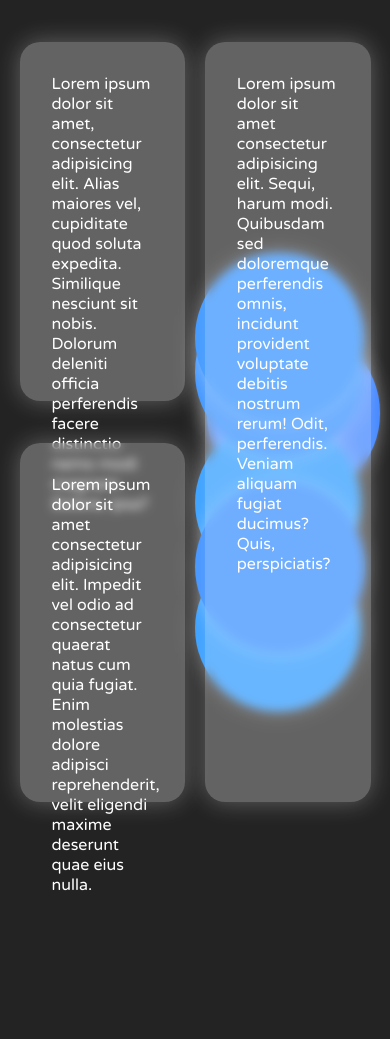
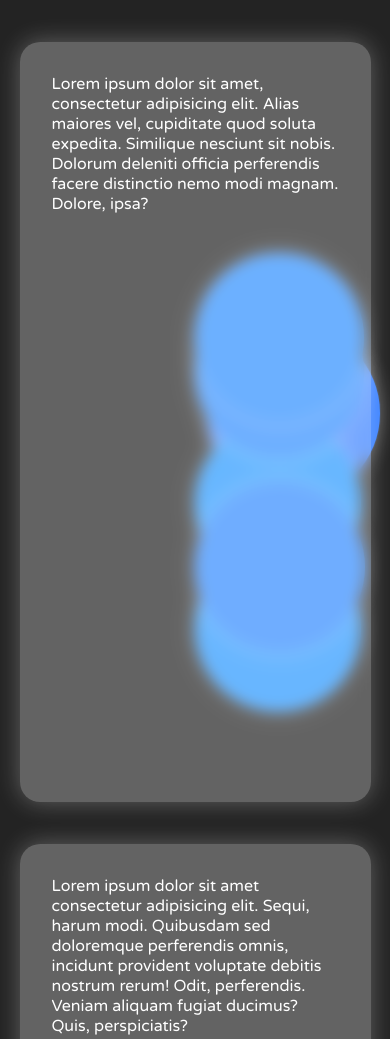
Before and after one commit to LiteHertz/GlassUI, a plain HTML site: page index.html in a window 390 px wide. Shown: the top 1039 px of the page. Before the commit the page ends 895 px from the top, so only its background shows below. Drawn offline with Linux system fonts and the light colour scheme.

Commit message:
Aded beta version for phone screen ratio

```diff
--- a/index.html
+++ b/index.html
@@ -9,9 +9,9 @@
     <title>GlassUI</title>
 </head>
 <body>
-    <div id="glass" style="width: 42.5%; height: 42.5%; right: 57.5%; bottom: 57.5%;"><p>Lorem ipsum dolor sit amet, consectetur adipisicing elit. Alias maiores vel, cupiditate quod soluta expedita. Similique nesciunt sit nobis. Dolorum deleniti officia perferendis facere distinctio nemo modi magnam. Dolore, ipsa?</p></div>
-    <div id="glass" style="width: 42.5%; left: 52.5%;"><p>Lorem ipsum dolor sit amet consectetur adipisicing elit. Sequi, harum modi. Quibusdam sed doloremque perferendis omnis, incidunt provident voluptate debitis nostrum rerum! Odit, perferendis. Veniam aliquam fugiat ducimus? Quis, perspiciatis?</p></div>
-    <div id="glass" style="width: 42.5%; height: 42.5%; right: 57.5%; top: 52.5%;"><p>Lorem ipsum dolor sit amet consectetur adipisicing elit. Impedit vel odio ad consectetur quaerat natus cum quia fugiat. Enim molestias dolore adipisci reprehenderit, velit eligendi maxime deserunt quae eius nulla.</p></div>
+    <div id="glass" class="box1"><p>Lorem ipsum dolor sit amet, consectetur adipisicing elit. Alias maiores vel, cupiditate quod soluta expedita. Similique nesciunt sit nobis. Dolorum deleniti officia perferendis facere distinctio nemo modi magnam. Dolore, ipsa?</p></div>
+    <div id="glass" class="box2"><p>Lorem ipsum dolor sit amet consectetur adipisicing elit. Sequi, harum modi. Quibusdam sed doloremque perferendis omnis, incidunt provident voluptate debitis nostrum rerum! Odit, perferendis. Veniam aliquam fugiat ducimus? Quis, perspiciatis?</p></div>
+    <div id="glass" class="box3"><p>Lorem ipsum dolor sit amet consectetur adipisicing elit. Impedit vel odio ad consectetur quaerat natus cum quia fugiat. Enim molestias dolore adipisci reprehenderit, velit eligendi maxime deserunt quae eius nulla.</p></div>
     <div id="randiv1" class="dots"></div>
     <div id="randiv2" class="dots"></div>
     <div id="randiv3" class="dots"></div>
--- a/style.css
+++ b/style.css
@@ -16,16 +16,10 @@ p {
 
 #glass {
     position: absolute;
-    left: 5%;
-    right: 5%;
-    top: 5%;
-    bottom: 5%;
-    width: 90%;
-    height: 90%;
     background: var(--shadedglass);
     box-shadow: 0px 0px 25px var(--shadedglass);
-    backdrop-filter: blur( 5px );
-    -webkit-backdrop-filter: blur( 5px );
+    backdrop-filter: blur( 7px );
+    -webkit-backdrop-filter: blur( 7px );
     border-radius: 20px;
 }
 
@@ -38,7 +32,7 @@ p {
     box-shadow:  0px 0px 20px #114161 inset;
     box-shadow:  0px 0px 20px #ffffff4f;
     z-index: -1;
-    position: absolute;
+    position: fixed;
 }
 
 #randiv1, #randiv2, #randiv3 {
@@ -47,6 +41,61 @@ p {
 
 #randiv4, #randiv5, #randiv6 {
     animation-name: dots2;
+}
+
+.box1 {
+    width: 42.5%;
+    height: 42.5%;
+    right: 57.5%;
+    bottom: 57.5%;
+    top: 5%;
+    left: 5%;
+}
+
+.box2 {
+    width: 42.5%;
+    left: 52.5%;
+    height: 90%;
+    top: 5%;
+    bottom: 5%;
+}
+
+.box3 {
+    width: 42.5%;
+    height: 42.5%;
+    right: 57.5%;
+    top: 52.5%;
+    left: 5%;
+    bottom: 5%;
+}
+
+@media screen and (max-width: 650px) {
+    .box1 {
+        width: 90vw;
+        height: 90vh;
+        right: 5%;
+        bottom: 200%;
+        top: 5%;
+        left: 5%;
+    }
+
+    .box2 {
+        width: 90vw;
+        height: 90vh;
+        right: 5%;
+        bottom: 100%;
+        top: 100%;
+        left: 5%;
+    }
+
+    .box3 {
+        width: 90vw;
+        height: 90vh;
+        right: 5%;
+        bottom: 5%;
+        top: 195%;
+        left: 5%;
+    }
 }
 
 body {
```
